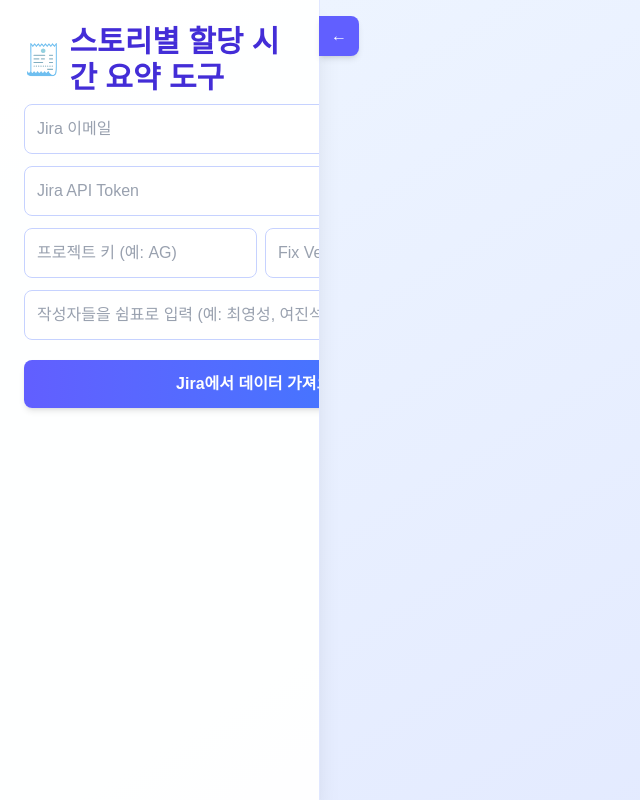
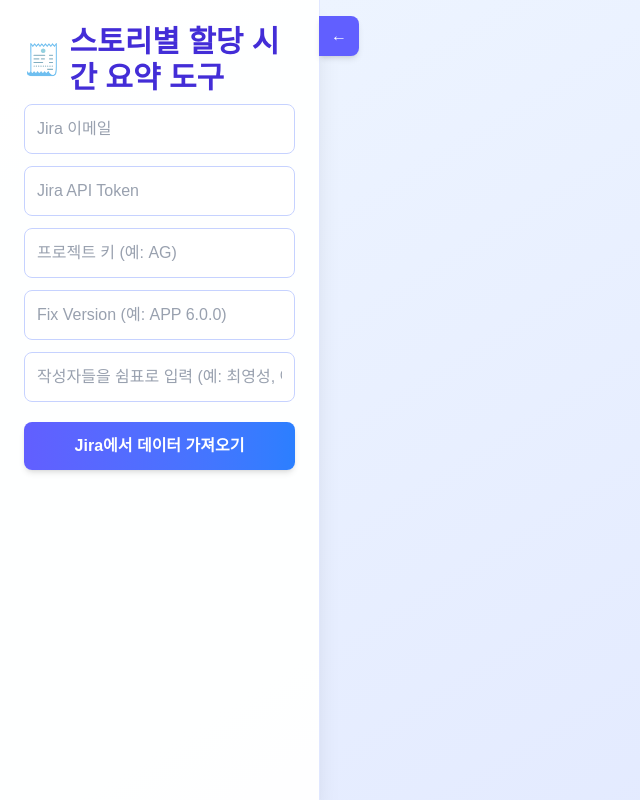
Before and after one commit to yeoung004/jira-task-nextjs, a Next.js app: page / in a window 1280 px wide. Shown: the whole page, without its empty margins (0-640 px from the left). Built offline with nearby package versions, Linux system fonts and the light colour scheme.

Commit message:
refactor: JiraForm 및 Sidebar 컴포넌트 스타일 개선

```diff
--- a/src/app/page.tsx
+++ b/src/app/page.tsx
@@ -93,7 +93,10 @@
     <div className="min-h-screen bg-gradient-to-br from-blue-50 to-indigo-100 flex">
       <Sidebar open={sidebarOpen} onToggle={() => setSidebarOpen((v) => !v)}>
         <AppTitle />
-        <form className="grid gap-3 mb-6" onSubmit={handleSubmit(onSubmit)}>
+        <form
+          className="flex flex-col gap-3 mb-6 w-full flex-shrink-0 flex-grow-0 box-border"
+          onSubmit={handleSubmit(onSubmit)}
+        >
           <JiraForm register={register} loading={isSubmitting} />
         </form>
         {error && (
@@ -168,7 +171,7 @@
                 title={<>🧮 총합 및 근무일 기준 포맷</>}
               >
                 <div className="mt-2 space-y-1">
-                  <div className="text-lg font-bold">
+                  <div className="text-lg font-bold text-gray-700">
                     🧮 총합: {result.total}분
                   </div>
                   <div className="text-gray-700">
--- a/src/app/utils/JiraForm.tsx
+++ b/src/app/utils/JiraForm.tsx
@@ -1,4 +1,3 @@
-import React from "react";
 import { UseFormRegister } from "react-hook-form";
 
 interface JiraFormProps {
@@ -28,7 +27,6 @@
         {...register("apiToken")}
         autoComplete="current-password"
       />
-      <div className="flex gap-2">
       <input
         className="flex-1 border border-indigo-200 focus:border-indigo-400 focus:ring-2 focus:ring-indigo-100 transition p-3 rounded-lg bg-white/80 placeholder:text-gray-400 text-gray-900"
         placeholder="프로젝트 키 (예: AG)"
@@ -39,7 +37,6 @@
         placeholder="Fix Version (예: APP 6.0.0)"
         {...register("fixVersion")}
       />
-      </div>
       <input
         className="border border-indigo-200 focus:border-indigo-400 focus:ring-2 focus:ring-indigo-100 transition p-3 rounded-lg bg-white/80 placeholder:text-gray-400 text-gray-900"
         placeholder="작성자들을 쉼표로 입력 (예: 최영성, 여진석)"
--- a/src/app/utils/Sidebar.tsx
+++ b/src/app/utils/Sidebar.tsx
@@ -19,7 +19,7 @@
       >
         {open ? "←" : "→"}
       </button>
-      <div className="p-6 flex-1 overflow-y-auto">{children}</div>
+      <div className="p-6 flex-1 overflow-y-auto w-full h-full box-border flex flex-col">{children}</div>
     </aside>
   );
 }
```
Lines whose indentation alone changed are shown as unchanged.
